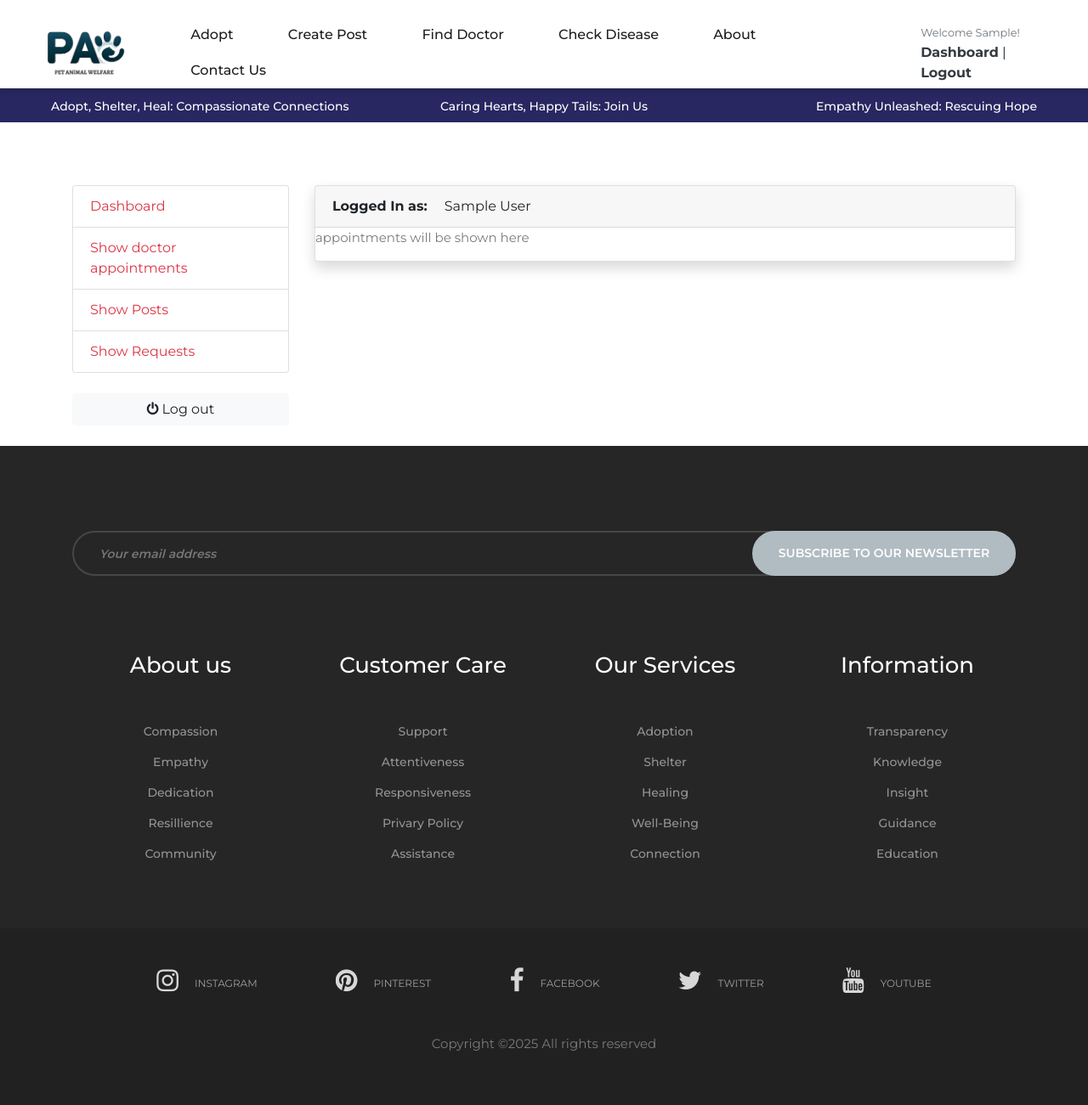
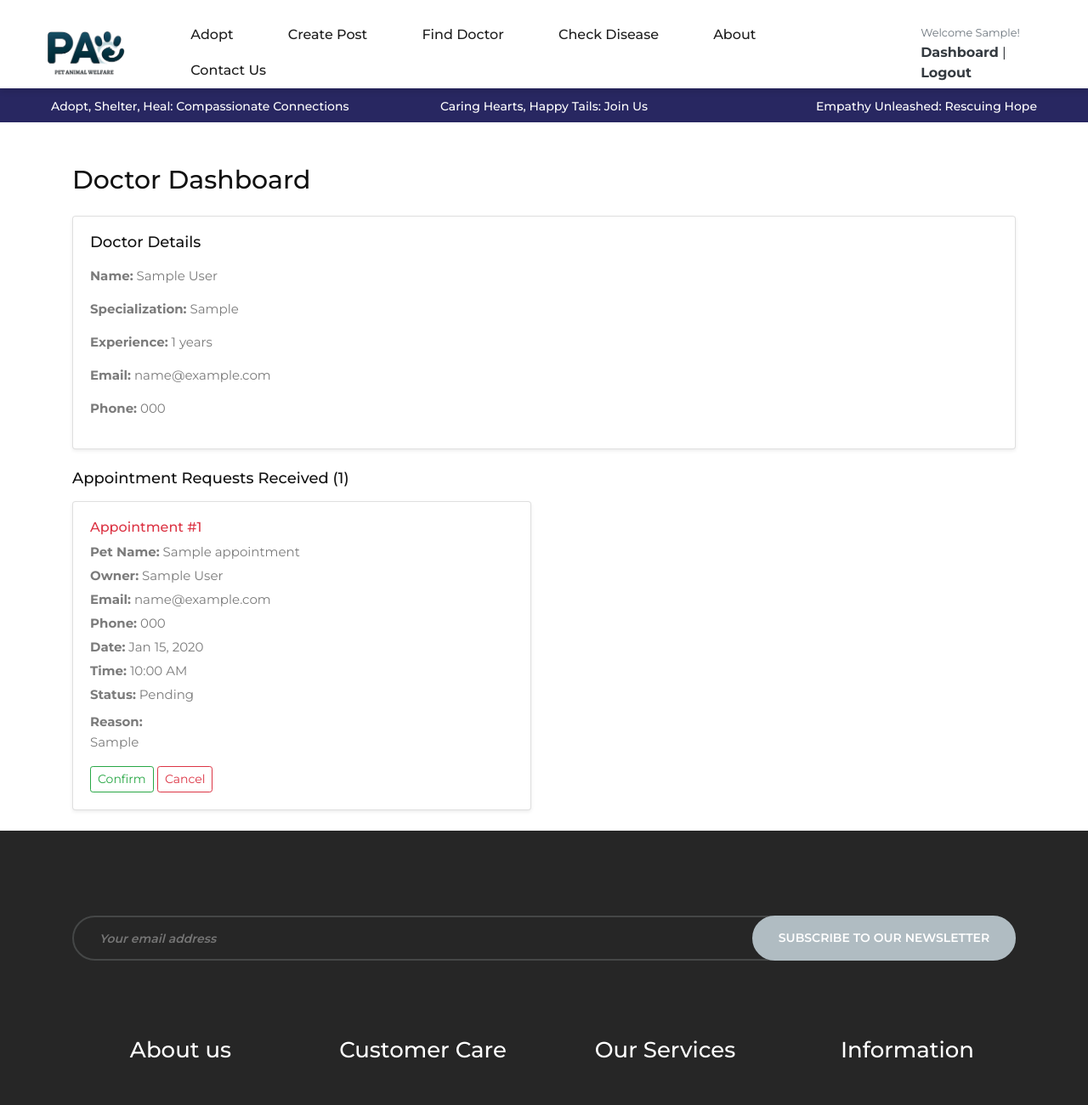
Before and after one commit to aditya-agarwal2003/PetWelfare, a Django app: page /accounts/dashboard/ in a window 1280 px wide. Shown: the top 1301 px of the page at 85% size. Before the commit the page ends 1237 px from the top, so only its background shows below. Run offline with Django 4.2, Linux system fonts and the light colour scheme; a user stored in the database is signed in; tables that the repository leaves empty hold one stand-in row (values such as "Sample post"); style sheets or scripts are compiled from the project's sources; some libraries are stand-ins or nearby versions.

Commit message:
Create appointment management by doctor feature

```diff
--- a/accounts/views.py
+++ b/accounts/views.py
@@ -86,18 +86,17 @@ def dashboard(request):
     # Check if user is a doctor
     if hasattr(user, 'doctor'):
         doctor = user.doctor
-        appointments = doctor.appointment_set.all().order_by('-appointment_date') if hasattr(doctor, 'appointment_set') else []
-        return render(request, 'accounts/dashboard.html', {
-            'is_doctor': True,
+        appointments = doctor.appointments.all().order_by('-created_at') if hasattr(doctor, 'appointments') else []
+        return render(request, 'accounts/doctor_dashboard.html', {
             'doctor': doctor,
             'appointments': appointments,
+            'appointments_count': len(appointments)
         })
 
     # Normal user dashboard
     posts = Post.objects.filter(user=user, is_active=True).order_by('-created_at')
     requests = AdoptionRequest.objects.filter(user=user, is_active=True)
     return render(request, 'accounts/dashboard.html', {
-        'is_doctor': False,
         'posts': posts,
         'requests': requests,
         'posts_count': posts.count(),
--- a/pet_adoption/urls.py
+++ b/pet_adoption/urls.py
@@ -10,6 +10,9 @@ urlpatterns = [
     path('book-appointment/<int:doctor_id>/', views.book_appointment, name='book_appointment'),
     path('my-appointments/', views.my_appointments, name='my_appointments'),
     path('cancel-appointment/<int:appointment_id>/', views.cancel_appointment, name='cancel_appointment'),
+    path('cancel-appointment-doctor/<int:appointment_id>/', views.cancel_appointment_doctor, name='cancel_appointment_doctor'),
+    path('confirm_appointment/<int:appointment_id>/', views.confirm_appointment, name='confirm_appointment'),
+    path('complete_appointment/<int:appointment_id>/', views.complete_appointment, name='complete_appointment'),
     re_path(r'see_details/(?P<post_id>\d+)/$', views.see_details, name = 'see_details'),
     re_path(r'delete_post/(?P<post_id>\d+)/$', views.delete_post, name = 'delete_post'),
     re_path(r'make_adopt_request/(?P<post_id>\d+)/$', views.make_adopt_request, name = 'make_adopt_request'),
--- a/templates/accounts/dashboard.html
+++ b/templates/accounts/dashboard.html
@@ -24,9 +24,6 @@
 			<strong class="d-inline-block mr-3">Logged In as: </strong>
 			<span>{{user.full_name}}</span>
 		</header>
-    {% if is_doctor %}
-    <p>appointments will be shown here</p>
-    {% else %}
 		<div class="card-body">
 			<div class="row">
 				<div class="col-md-6">
@@ -110,7 +107,6 @@
         <h5 class="py-2">No Requests</h5>
       {% endif %}
     </div>
-    {% endif %}
 	</main>
 </div> <!-- row.// -->
 </div>
--- /dev/null
+++ b/templates/accounts/doctor_dashboard.html
@@ -0,0 +1,68 @@
+{% extends '_layout.html' %}
+
+{% block content %}
+<section class="section-content padding-y bg" style="margin-top: 50px;">
+<div class="container">
+  {% include 'includes/alerts.html' %}
+  <h3 class="mb-4">Doctor Dashboard</h3>
+
+  <!-- Doctor Info -->
+  <div class="card shadow-sm mb-4">
+    <div class="card-body">
+      <h5 class="card-title mb-3">Doctor Details</h5>
+      <p><strong>Name:</strong> {{ doctor.account.full_name }}</p>
+      <p><strong>Specialization:</strong> {{ doctor.specialization }}</p>
+      <p><strong>Experience:</strong> {{ doctor.experience }} years</p>
+      <p><strong>Email:</strong> {{ doctor.account.email }}</p>
+      <p><strong>Phone:</strong> {{ doctor.account.phone_number }}</p>
+    </div>
+  </div>
+
+  <!-- Appointment Requests -->
+  <h5 class="mb-3">Appointment Requests Received ({{ appointments_count }})</h5>
+
+  {% if appointments %}
+  <div class="row">
+    {% for appointment in appointments %}
+    <div class="col-md-6 mb-4">
+      <div class="card shadow-sm h-100">
+        <div class="card-body">
+          <h6 class="card-title text-danger mb-2">
+            Appointment #{{ appointment.id }}
+          </h6>
+          <p class="mb-1"><strong>Pet Name:</strong> {{ appointment.pet_name }}</p>
+          <p class="mb-1"><strong>Owner:</strong> {{ appointment.user.full_name }}</p>
+          <p class="mb-1"><strong>Email:</strong> {{ appointment.user.email }}</p>
+          <p class="mb-1"><strong>Phone:</strong> {{ appointment.user.phone_number }}</p>
+          <p class="mb-1"><strong>Date:</strong> {{ appointment.date|date:"M d, Y" }}</p>
+          <p class="mb-1"><strong>Time:</strong> {{ appointment.time|time:"h:i A" }}</p>
+          <p class="mb-1"><strong>Status:</strong> {{ appointment.get_status_display }}</p>
+
+          {% if appointment.reason %}
+            <p class="mt-2"><strong>Reason:</strong><br>{{ appointment.reason }}</p>
+          {% endif %}
+
+          <div class="mt-3">
+            {% if appointment.status == 'pending' %}
+              <a href="{% url 'confirm_appointment' appointment.id %}" class="btn btn-sm btn-outline-success">Confirm</a>
+              <a href="{% url 'cancel_appointment_doctor' appointment.id %}" class="btn btn-sm btn-outline-danger">Cancel</a>
+            {% elif appointment.status == 'confirmed' %}
+              <a href="{% url 'complete_appointment' appointment.id %}" class="btn btn-sm btn-outline-primary">Mark Completed</a>
+            {% elif appointment.status == 'completed' %}
+              <span class="badge bg-success">Completed</span>
+            {% elif appointment.status == 'cancelled' %}
+              <span class="badge bg-secondary">Cancelled</span>
+            {% endif %}
+          </div>
+        </div>
+      </div>
+    </div>
+    {% endfor %}
+  </div>
+  {% else %}
+    <p>No appointment requests yet.</p>
+  {% endif %}
+
+</div>
+</section>
+{% endblock %}
```
Also changed, not shown: pet_adoption/views.py (+48 -1 lines).
